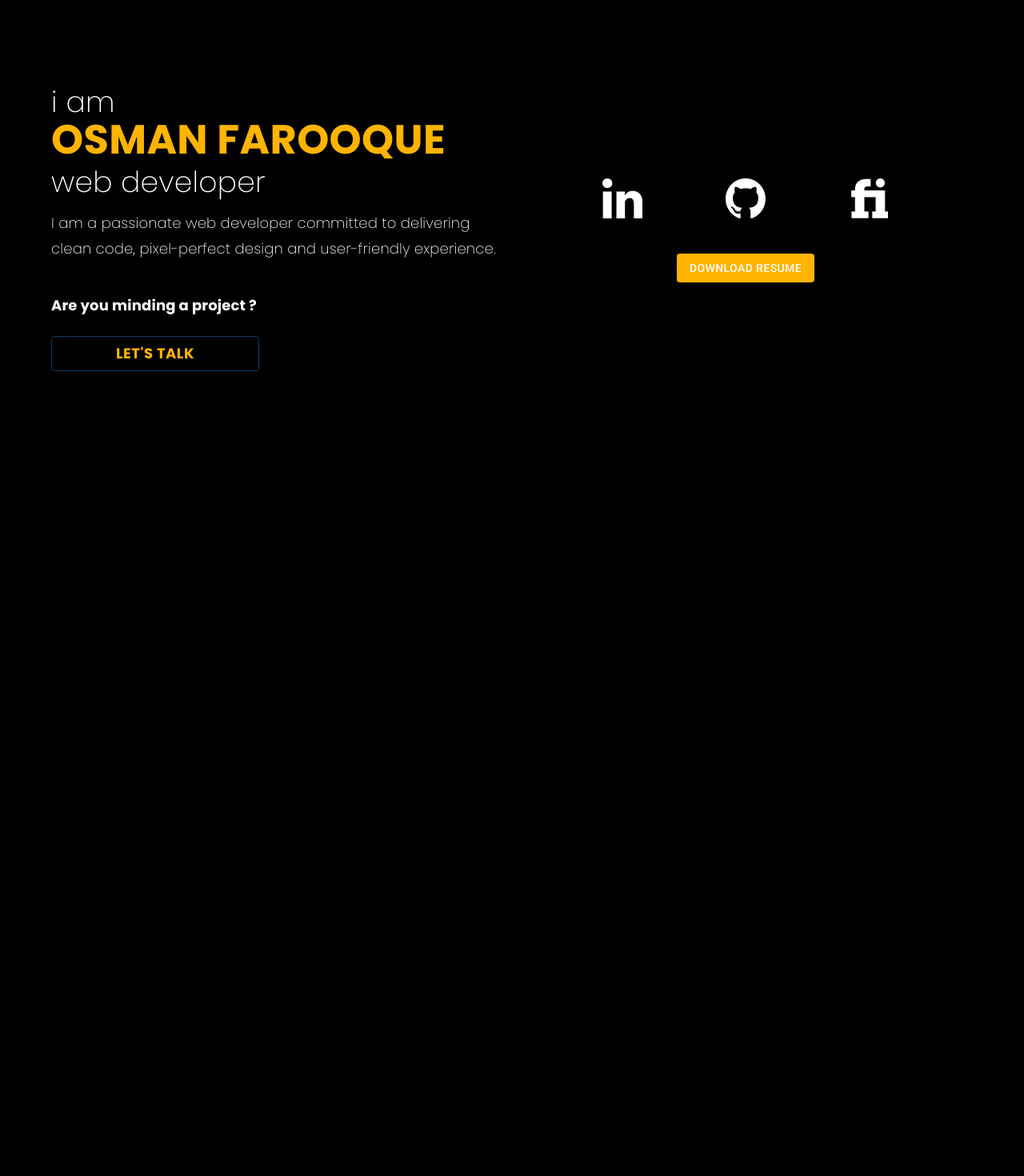
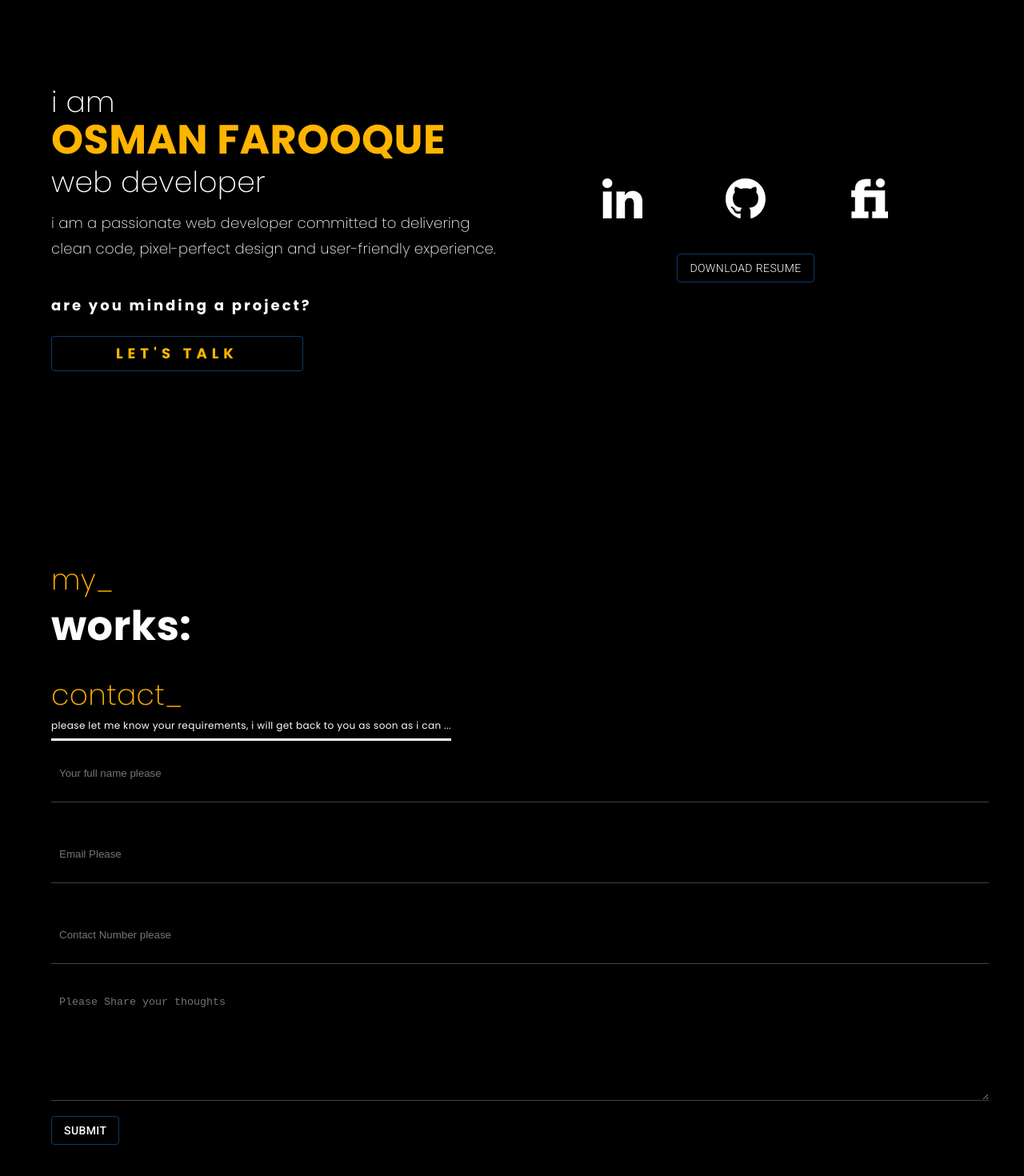
Before and after one commit to OsmanRana/my-portfolio, a React (Create React App) app: page / in a window 1280 px wide. Shown: the part 112-1582 px from the top of the page at 80% size. Before the commit the page ends 800 px from the top, so only its background shows below. Built offline with nearby package versions, Linux system fonts and the light colour scheme.

Commit message:
form added

```diff
--- a/package.json
+++ b/package.json
@@ -9,8 +9,10 @@
     "@testing-library/jest-dom": "^5.11.4",
     "@testing-library/react": "^11.1.0",
     "@testing-library/user-event": "^12.1.10",
+    "emailjs-com": "^3.2.0",
     "react": "^17.0.2",
     "react-dom": "^17.0.2",
+    "react-hook-form": "^7.20.4",
     "react-scripts": "4.0.3",
     "web-vitals": "^1.0.1"
   },
--- a/src/App.js
+++ b/src/App.js
@@ -1,12 +1,17 @@
 
 import { Container } from '@mui/material';
 import './App.css';
+import ContactForm from './components/Home/ContactForm/ContactForm';
+
 import Home from './components/Home/Home/Home';
+import Projects from './components/Home/Projects/Projects';
 
 function App() {
   return (
     <Container>
       <Home></Home>
+      <Projects></Projects>
+      <ContactForm></ContactForm>
     </Container>
   );
 }
--- /dev/null
+++ b/src/components/Home/ContactForm/ContactForm.css
@@ -0,0 +1,20 @@
+.contactForm{
+    border-radius: 15px;
+    padding: 0px 0px 50px 0px;
+}
+.contactForm input, textarea {
+    background-color: black;
+    width: 100%;
+    height: 50px;
+    margin: 15px 0px;
+    padding: 10px;
+    border: 0px;
+    border-bottom: 1px solid rgba(128, 128, 128, 0.5);
+    color: white
+};
+
+.inputLabel{
+    text-align: left;
+    color: blue;
+
+}
--- /dev/null
+++ b/src/components/Home/ContactForm/ContactForm.js
@@ -0,0 +1,53 @@
+import { Button, Typography } from '@mui/material';
+import React, { useRef } from 'react';
+import { useForm } from 'react-hook-form';
+import './ContactForm.css'
+import emailjs from 'emailjs-com';
+
+const ContactForm = () => {
+    const form = useRef();
+    const { register, handleSubmit, reset, formState: { errors } } = useForm();
+    const onSubmit = data => {
+        emailjs.sendForm('service_x0wkm1p', 'template_ircww07', form.current, 'user_oBHID2N3mDNyftiK7tINF')
+            .then((data) => {
+                console.log(data);
+            }, (error) => {
+                console.log(error);
+            });
+        alert('Request received successfully')
+        reset();
+    };
+    return (
+        <div>
+            <Typography id="contactMe" sx={{ color: 'white', fontWeight: 700, fontSize: '51px', fontFamily: 'poppins', mb: 0 }} variant="h4" component="div" gutterBottom>
+                <span style={{ fontWeight: 200, fontSize: '36px', color: '#ffb400' }}>contact_</span><br />
+            </Typography>
+            <Typography sx={{ color: 'white',  fontFamily: 'poppins', py: 1 , borderBottom: 3 }} variant="caption" display="inline" gutterBottom>
+                please let me know your requirements, i will get back to you as soon as i can ...
+            </Typography>
+            <small></small>
+            <form ref={form} className="contactForm" onSubmit={handleSubmit(onSubmit)}>
+                <input placeholder="Your full name please" name="name" {...register("name", { required: true })} />
+                {errors.customerName && <Typography sx={{ color: 'error.main', py: 3 }} gutterBottom component="div">
+                    Please write your full name
+                </Typography>}
+                <input placeholder="Email Please" name="email" {...register("email", { required: true })} />
+                {errors.customerName && <Typography sx={{ color: 'error.main', py: 3 }} gutterBottom component="div">
+                    Please write your email address
+                </Typography>}
+                <input placeholder="Contact Number please" name="phone" type="number" {...register("phone", { required: true })} />
+                {errors.rating && <Typography sx={{ color: 'error.main', py: 3 }} gutterBottom component="div">
+                    Please write contact number
+                </Typography>}
+                <textarea style={{ height: '15vh' }} placeholder="Please Share your thoughts" name="message" {...register("message", { required: true })} />
+                {errors.description && <Typography sx={{ color: 'error.main', py: 3 }} gutterBottom component="div">
+                    This field is required
+                </Typography>}
+
+                <Button type="submit" sx={{ color: 'white' }} variant="outlined" value="Send">Submit</Button>
+            </form>
+        </div>
+    );
+};
+
+export default ContactForm;
--- a/src/components/Home/Home/Home.js
+++ b/src/components/Home/Home/Home.js
@@ -24,12 +24,12 @@ const Home = () => {
                             web developer
                         </Typography>
                         <Typography sx={{ color: 'white', fontWeight: 200, fontSize: '18px', fontFamily: 'poppins' }} variant="subtitle1" gutterBottom component="div">
-                            I am a passionate web developer committed to delivering clean code, pixel-perfect design and user-friendly experience.
+                            i am a passionate web developer committed to delivering clean code, pixel-perfect design and user-friendly experience.
                         </Typography>
-                        <Typography sx={{ color: 'white', fontWeight: 700, fontSize: '18px', fontFamily: 'poppins', mt: 5}} variant="subtitle1" gutterBottom component="div">
-                            Are you minding a project ?
+                        <Typography sx={{ color: 'white', fontWeight: 700, fontSize: '18px', fontFamily: 'poppins', letterSpacing: 3, mt: 5}} variant="subtitle1" gutterBottom component="div">
+                            are you minding a project?
                         </Typography>
-                        <Button variant="outlined" sx={{ color: '#ffb400', fontWeight: 700, fontSize: '18px', fontFamily: 'poppins', my: 2 , px: 10 }}>Let's Talk</Button>
+                        <Link sx={{ textDecoration: 'none' }} href="#contactMe"><Button variant="outlined" sx={{ color: '#ffb400', fontWeight: 700, fontSize: '18px', letterSpacing: 6, fontFamily: 'poppins', my: 2 , px: 10 }}>Let's Talk</Button></Link>
 
                     </Box>
                 </Grid>
@@ -52,12 +52,13 @@ const Home = () => {
                             justifyContent: 'center',
 
                         }}>
-                            <Link sx={{ textDecoration: 'none' }} href="https://drive.google.com/file/d/1AbI26CL02NCmr-JyC7HSTJS6lcdcAiYi/view?usp=sharing" target="_blank"><Button variant="contained" sx={{ bgcolor: "#ffb400" }}>Download resume</Button></Link>
+                            <Link sx={{ textDecoration: 'none' }} href="https://drive.google.com/file/d/1AbI26CL02NCmr-JyC7HSTJS6lcdcAiYi/view?usp=sharing" target="_blank"><Button variant="outlined" sx={{ color: "white", fontWeight: 300 }}>Download resume</Button></Link>
 
                         </Box>
                     </Box>
                 </Grid>
             </Grid>
+
         </Box >
 
     );
--- /dev/null
+++ b/src/components/Home/Projects/Projects.js
@@ -0,0 +1,15 @@
+import { Typography } from '@mui/material';
+import React from 'react';
+
+const Projects = () => {
+    return (
+        <div>
+            <Typography sx={{ color: 'white', fontWeight: 700, fontSize: '51px', fontFamily: 'poppins' }} variant="h4" component="div" gutterBottom>
+                <span style={{fontWeight: 200, fontSize: '36px', color:'#ffb400'}}>my_</span><br/>
+                works:
+            </Typography>
+        </div>
+    );
+};
+
+export default Projects;
```
Also changed, not shown: 1 other file (tests, documents, lock files or other folders).
